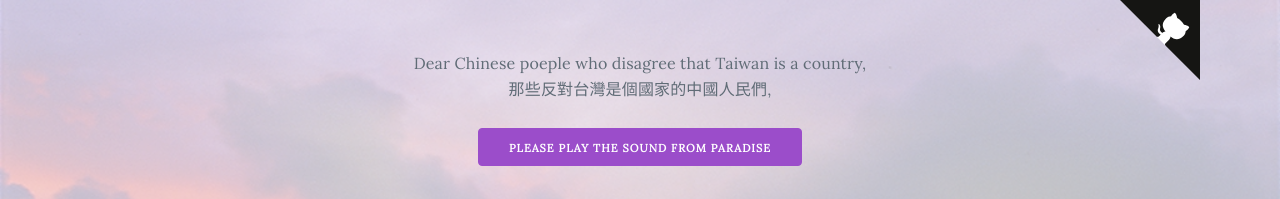
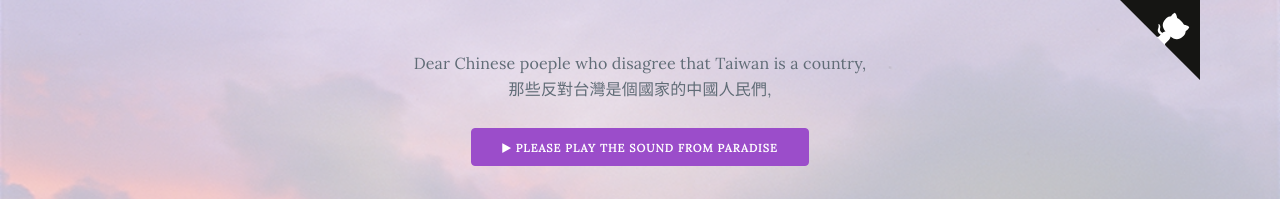
Before and after one commit to FromTaiwan/taiwan-no1, a website: page index.html in a window 1280 px wide. Shown: the top 199 px of the page. Drawn offline with nearby package versions, Linux system fonts and the light colour scheme.

Commit message:
Update index.html

```diff
--- a/index.html
+++ b/index.html
@@ -38,7 +38,7 @@
           那些反對台灣是個國家的中國人民們,
           <br/>
           <br/>
-          <a class="button paly-btn">Please Play the sound from paradise</a>
+          <a class="button paly-btn"><i class="fa fa-play"></i> Please Play the sound from paradise</a>
           <br/>
           <br/>
         </div>
```
